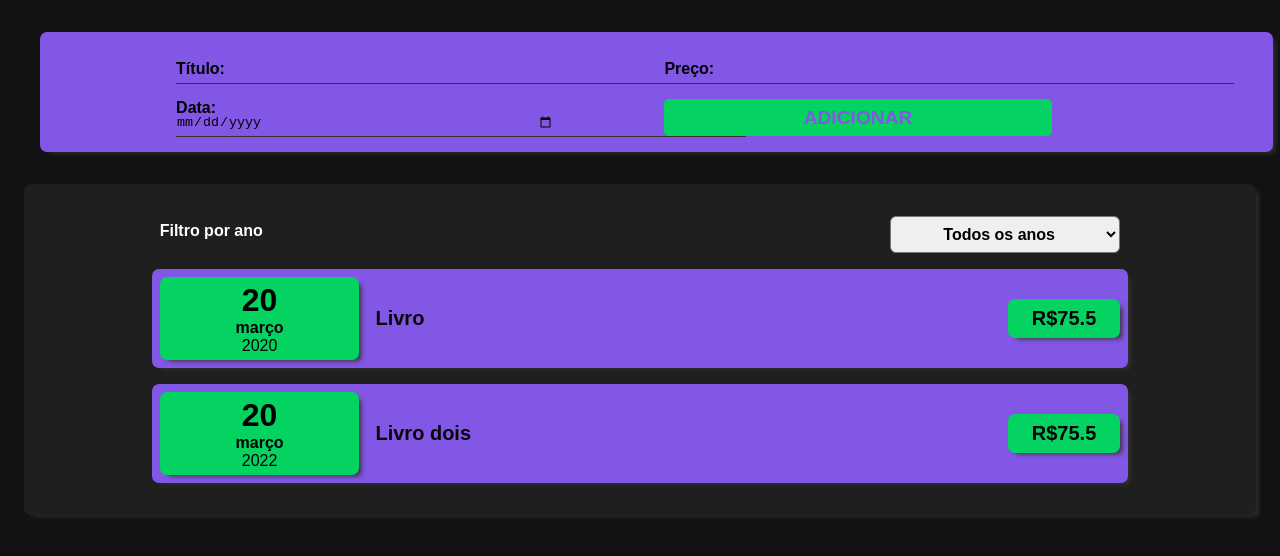
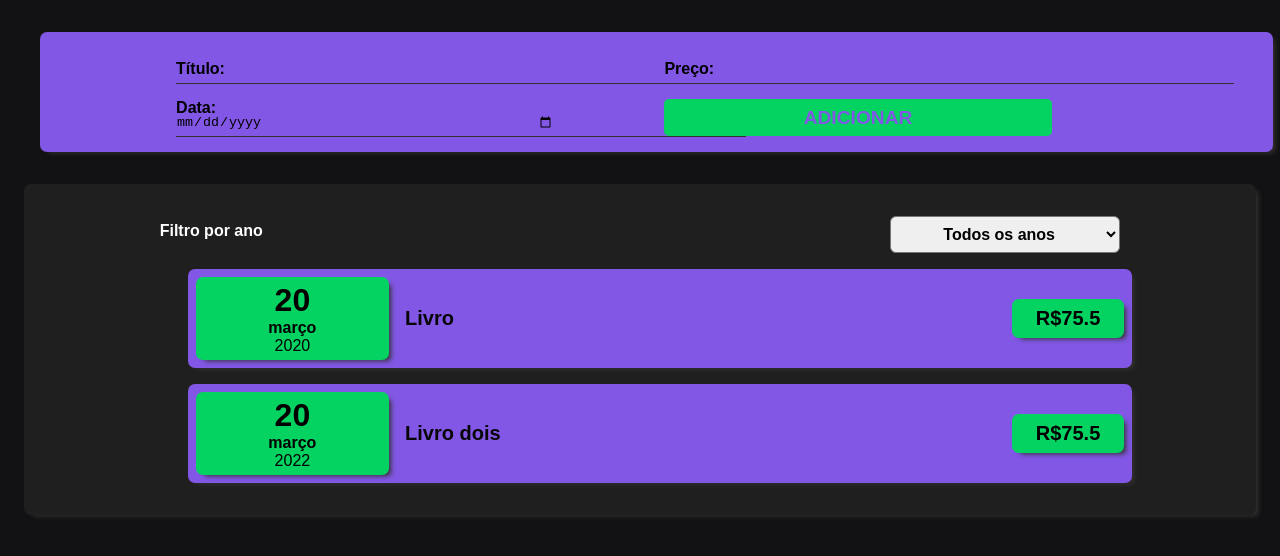
Before and after one commit to joaobelarmino/first-react-app, a React (Create React App) app: page / in a window 1280 px wide. Shown: the top 556 px of the page. Built offline with nearby package versions, Linux system fonts and the light colour scheme; a web font is replaced by a local one.

Commit message:
Expense list added

```diff
--- a/src/components/Expenses/ExpenseGroup/ExpenseGroup.js
+++ b/src/components/Expenses/ExpenseGroup/ExpenseGroup.js
@@ -2,8 +2,7 @@ import React, { useState } from "react";
 import Card from "../../UI/Card/Card";
 import EmptySpace from "../EmptySpace/EmptySpace";
 import ExpensesFilter from "../ExpenseFilter/ExpenseFilter";
-import ExpenseItem from "../ExpenseItem/ExpenseItem";
-import EmptyFilter from "../EmptyFilter/EmptyFilter";
+import ExpenseList from "../ExpenseList/ExpenseList";
 import "./ExpenseGroup.css";
 
 const ExpenseGroup = (props) => {
@@ -23,7 +22,7 @@ const ExpenseGroup = (props) => {
   return (
     <>
       <Card className="expenses">
-        {props.expense == "" ? (
+        {props.expense === "" ? (
           <EmptySpace />
         ) : (
           <>
@@ -31,17 +30,7 @@ const ExpenseGroup = (props) => {
               selected={filteredYear}
               onFilter={addFilterHandler}
             />
-            {filteredExpenses.length === 0 ? (
-              <EmptyFilter />
-            )
-            : (filteredExpenses.map((item) => (
-                <ExpenseItem
-                  key={item.id}
-                  title={item.title}
-                  amount={item.amount}
-                  date={item.date}
-                />
-              )))}
+            <ExpenseList expenses={filteredExpenses} />
           </>
         )}
       </Card>
--- a/src/components/Expenses/ExpenseItem/ExpenseItem.js
+++ b/src/components/Expenses/ExpenseItem/ExpenseItem.js
@@ -5,6 +5,7 @@ import Card from "../../UI/Card/Card";
 
 const ExpenseItem = (props) => {
   return (
+    <li>
       <Card className="expense-item">
         <ExpenseDate date={props.date} />
         <div className="expense-item__description">
@@ -12,6 +13,7 @@ const ExpenseItem = (props) => {
           <Card className="expense-item__price">R${props.amount}</Card>
         </div>
       </Card>
+    </li>
   );
 };
 
--- /dev/null
+++ b/src/components/Expenses/ExpenseList/ExpenseList.js
@@ -0,0 +1,23 @@
+import React from "react";
+import EmptyFilter from "../EmptyFilter/EmptyFilter";
+import ExpenseItem from "../ExpenseItem/ExpenseItem";
+
+const ExpenseList = (props) => {
+  if (props.expenses.length === 0) {
+    return <EmptyFilter />;
+  }
+  return (
+    <ul className="expenses-list">
+      {props.expenses.map((item) => (
+        <ExpenseItem
+          key={item.id}
+          title={item.title}
+          amount={item.amount}
+          date={item.date}
+        />
+      ))}
+    </ul>
+  );
+};
+
+export default ExpenseList;
--- a/src/index.css
+++ b/src/index.css
@@ -8,3 +8,8 @@ input[type="number"]::-webkit-outer-spin-button,
 input[type="number"]::-webkit-inner-spin-button {
     -webkit-appearance: none;
 }
+
+ul, li, ol {
+  list-style-type: none;
+  margin: 0;
+}
```
Lines whose indentation alone changed are shown as unchanged.
